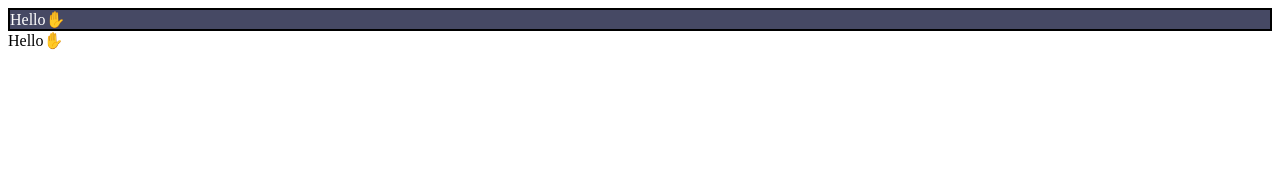
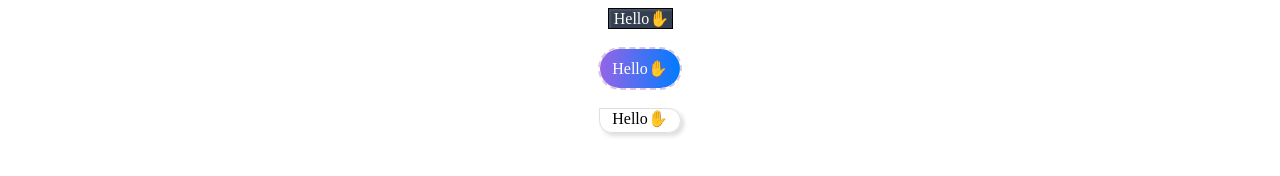
Before and after one commit to Seunggyu008/FrontEndSch_HTML-CSS, a plain HTML site: page 20230707_box_assignment/index.html in a window 1280 px wide. Drawn offline with Linux system fonts and the light colour scheme; a web font is replaced by a local one.

Commit message:
박스과제 끝

```diff
--- a/20230707_box_assignment/css/box_css.css
+++ b/20230707_box_assignment/css/box_css.css
@@ -1,6 +1,80 @@
+/* CSS alignment order found online
+    .myClass {
+ ├── 객체의 노출여부와 표현방식
+ │   ├── display
+ │   └── list-style
+ │
+ ├── 위치와 좌표
+ │   ├── position
+ │   ├── float
+ │   └── clear
+ │
+ ├── 크기와 여백
+ │   ├── width / height
+ │   └── padding / margin
+ │
+ ├── 윤곽과 배경
+ │   └── border / background
+ │
+ ├── 글자와 정렬
+ │   ├── corlor / font
+ │   ├── text-decoration
+ │   ├── text-align / vertical-align
+ │   └── white-space
+ │
+ └── 내용
+     └── content
+*/
+
+@font-face {
+    font-family: 'omyu_pretty';
+    src: url('https://cdn.jsdelivr.net/gh/projectnoonnu/noonfonts_2304-01@1.0/omyu_pretty.woff2') format('woff2');
+    font-weight: normal;
+    font-style: normal;
+}
+
+/* box-shadow 말고 위랑 아래에 적용하는 방법? 찾아보니 padding엔 별도로 색깔을 적용 못한다던데 */
 .box1 {
-    background-color: #464964;
+    max-height: 60px;
+    max-width: 60px;
+    margin: auto;
+    padding-left: 3px;
+    border: 1px solid #000;
+    background-color: #343F50;
     color: white;
-    border: 2px solid black;
-    box-shadow: 50px 50px 0px 0px;
+    text-align: center;
+    font-family: 'omyu_pretty', serif;
+    box-shadow: inset 2px 2px 2px #4A5568;
 }
+
+
+/* does background-clip have to come after background? it seems that
+background-clip does not get applied if it comes beforehand
+*/
+.box2 {
+    max-width: 80px;
+    max-height: 80px;
+    margin: auto;
+    padding-top: 10px;
+    padding-bottom: 10px;
+    border: 2px dashed #D9C4E3;
+    border-radius: 30px 30px 30px 30px;
+    background: linear-gradient(90deg, rgba(2,0,36,1) 0%, rgba(149,101,230,1) 0%, rgba(0,123,255,1) 100%);
+    background-clip: padding-box;
+    color: white;
+    text-align: center;
+    font-family: 'omyu_pretty', seif;
+
+}
+
+.box3 {
+    max-width: 80px;
+    max-height: 80px;
+    margin: auto;
+    padding-bottom: 4px;
+    border: 1px solid #DEDEDE;
+    border-radius: 0px 30px 30px 30px;
+    font-family: 'omyu_pretty', seif;
+    text-align: center;
+    box-shadow: 3px 3px 4px 0.1px rgba(222,222,222,5);
+}
--- a/20230707_box_assignment/index.html
+++ b/20230707_box_assignment/index.html
@@ -8,32 +8,27 @@
     <link rel = "stylesheet" href = "./css/box_css.css" />
 </head>
 
+<!-- html에서 기본으로 적용하는 이모지 적용 -->
+
 <body>
     <!-- box1 -->
     <div class = "box1">
         Hello&#9995;
     </div>
-
+    <br />
 
 
     <!-- box2 -->
     <div class = "box2">
         Hello&#9995;
     </div>
-
+    <br />
 
 
     <!-- box3 -->
     <div class = "box3">
-
+        Hello&#9995;
     </div>
-
-
-
-    <!-- box4 -->
-    <div class = "box4">
-
-
-    </div>
+    <br />
 </body>
 </html>
```
